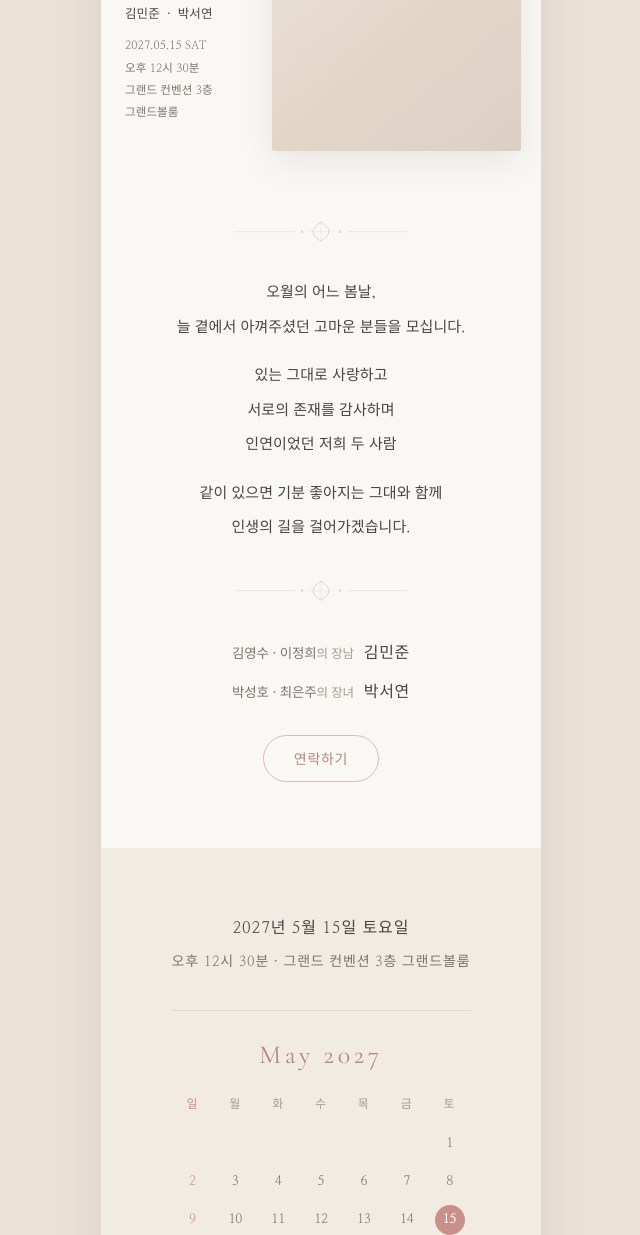
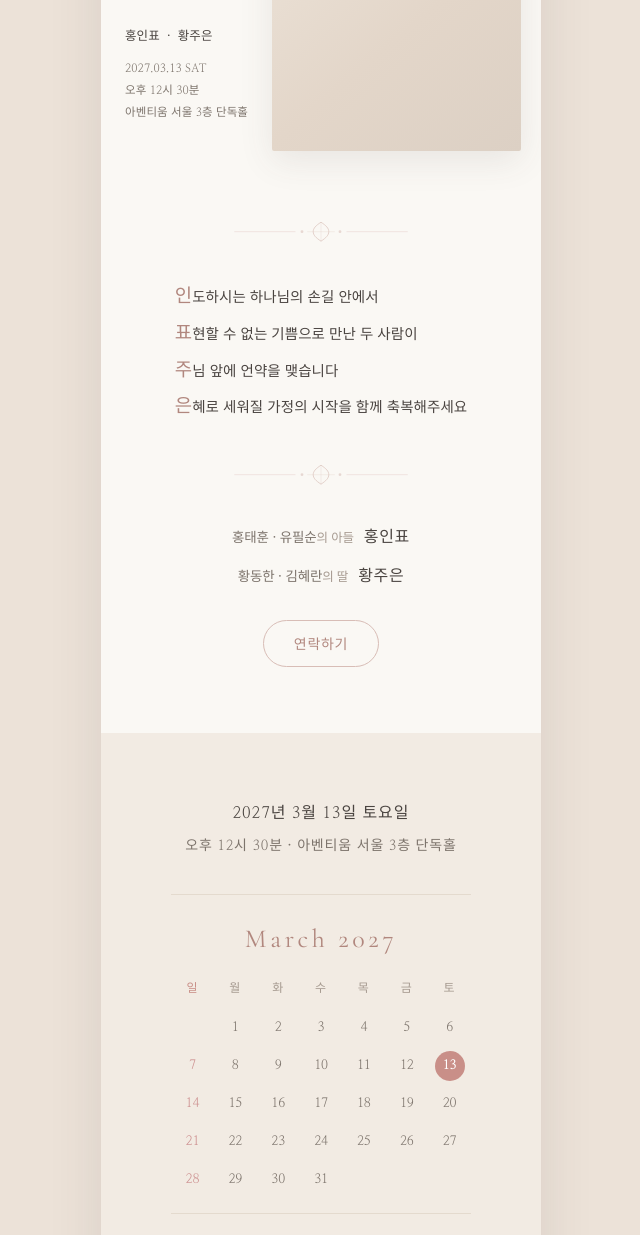
Before and after one commit to inpyo6262/wedding-invitation, a plain HTML site: page index.html in a window 1280 px wide. Shown: the part 393-1628 px from the top of the page, without its empty margins (319-959 px from the left). Drawn offline with nearby package versions, Linux system fonts and the light colour scheme; a web font is replaced by a local one.

Commit message:
실제 청첩장 정보 반영 (홍인표 ♥ 황주은)
- 예식: 2027.03.13 토 12:30, 아벤티움 서울 3층 단독홀
- 인사말: 인/표/주/은 삼행시 — 첫 글자 강조 렌더링 추가
- 오시는 길: 아벤티움 공식 LOCATION 안내(지하철·버스·주차) 반영
- 계좌·화환이 모두 비면 마음 전하실 곳 섹션 자동 숨김

Co-Authored-By: Claude Opus 5 <noreply@anthropic.com>

```diff
--- a/css/style.css
+++ b/css/style.css
@@ -164,6 +164,28 @@ a{color:inherit;}
   letter-spacing:.005em;
 }
 .greeting__body .sp{display:block;height:14px;}
+
+/* 삼행시 모드 */
+.greeting__body.is-acrostic{
+  display:inline-block;
+  text-align:left;
+  font-size:14.5px;
+  line-height:2.05;
+  max-width:300px;
+}
+.greeting__body.is-acrostic .gl{
+  display:flex;
+  align-items:baseline;
+  margin:7px 0;
+}
+.greeting__body.is-acrostic .ac{
+  flex:none;
+  font-weight:400;
+  font-size:1.3em;
+  color:var(--accent);
+  line-height:1;
+}
+.greeting__body.is-acrostic .gt{flex:1;}
 
 .family{
   margin:34px 0 28px;
--- a/index.html
+++ b/index.html
@@ -121,7 +121,7 @@
   </section>
 
   <!-- ===== 7. 마음 전하실 곳 ===== -->
-  <section class="sec sec--acc reveal">
+  <section class="sec sec--acc reveal" id="secAcc">
     <h2 class="title">마음 전하실 곳</h2>
     <p class="acc__desc">
       멀리서도 축하의 마음을 전하고 싶으신 분들을 위해<br>
--- a/js/config.js
+++ b/js/config.js
@@ -8,53 +8,75 @@
 const CONFIG = {
   /* ---------- 1. 신랑 ---------- */
   groom: {
-    name: '김민준',            // 이름
-    nameEn: 'Minjun',          // 영문 이름 (푸터용)
-    relation: '장남',          // 장남 / 차남 / 아들 ...
-    phone: '010-1234-5678',
-    father: { name: '김영수', phone: '010-1111-1111', late: false }, // late:true 면 '故'
-    mother: { name: '이정희', phone: '010-2222-2222', late: false },
-    // 계좌는 여러 개 넣을 수 있습니다.
+    name: '홍인표',
+    nameEn: 'Inpyo',
+    relation: '아들',
+    phone: '010-2777-6262',
+    father: { name: '홍태훈', phone: '010-6886-5900', late: false }, // late:true 면 '故'
+    mother: { name: '유필순', phone: '010-3480-6262', late: false },
+    // 계좌는 여러 개 넣을 수 있습니다. number 가 비어 있으면 그 줄은 표시되지 않습니다.
     accounts: [
-      { label: '신랑',        bank: '국민은행', number: '123456-01-123456', holder: '김민준', kakaopay: '' },
-      { label: '아버지 김영수', bank: '신한은행', number: '110-123-456789',   holder: '김영수', kakaopay: '' },
-      { label: '어머니 이정희', bank: '농협은행', number: '302-1234-5678-01', holder: '이정희', kakaopay: '' }
+      { label: '신랑 홍인표',   bank: '', number: '', holder: '홍인표', kakaopay: '' },
+      { label: '아버지 홍태훈', bank: '', number: '', holder: '홍태훈', kakaopay: '' },
+      { label: '어머니 유필순', bank: '', number: '', holder: '유필순', kakaopay: '' }
     ],
-    // 화환 보내기 링크 (없으면 '')
-    wreathUrl: ''
+    wreathUrl: '' // 화환 보내기 링크 (없으면 '')
   },
 
   /* ---------- 2. 신부 ---------- */
   bride: {
-    name: '박서연',
-    nameEn: 'Seoyeon',
-    relation: '장녀',
-    phone: '010-8765-4321',
-    father: { name: '박성호', phone: '010-3333-3333', late: false },
-    mother: { name: '최은주', phone: '010-4444-4444', late: false },
+    name: '황주은',
+    nameEn: 'Jueun',
+    relation: '딸',
+    phone: '010-7938-0604',
+    father: { name: '황동한', phone: '', late: false },
+    mother: { name: '김혜란', phone: '', late: false },
     accounts: [
-      { label: '신부',        bank: '카카오뱅크', number: '3333-01-1234567',  holder: '박서연', kakaopay: '' },
-      { label: '아버지 박성호', bank: '우리은행',   number: '1002-123-456789', holder: '박성호', kakaopay: '' },
-      { label: '어머니 최은주', bank: '하나은행',   number: '123-456789-01234', holder: '최은주', kakaopay: '' }
+      { label: '신부 황주은',   bank: '', number: '', holder: '황주은', kakaopay: '' },
+      { label: '아버지 황동한', bank: '', number: '', holder: '황동한', kakaopay: '' },
+      { label: '어머니 김혜란', bank: '', number: '', holder: '김혜란', kakaopay: '' }
     ],
     wreathUrl: ''
   },
 
   /* ---------- 3. 예식 ---------- */
   wedding: {
-    date: '2027-05-15',        // YYYY-MM-DD
+    date: '2027-03-13',        // YYYY-MM-DD (토요일)
     time: '12:30',             // 24시간 표기 HH:MM
-    venue: '그랜드 컨벤션',      // 웨딩홀 이름
-    hall: '3층 그랜드볼룸',      // 홀 이름 / 층
-    tel: '02-123-4567',        // 웨딩홀 대표번호 (없으면 '')
-    addressRoad: '서울특별시 강남구 테헤란로 123',  // 도로명 주소
-    addressJibun: '역삼동 123-45',                 // 지번 주소
-    lat: 37.5006,              // 위도 (카카오맵 키 넣었을 때 사용)
-    lng: 127.0366,             // 경도
+    venue: '아벤티움 서울',
+    hall: '3층 단독홀',
+    tel: '02-313-2480',
+    addressRoad: '서울특별시 중구 청파로 464 브라운스톤서울 3층',
+    addressJibun: '중구 중림동 355',
+    lat: 37.5581,              // 티맵 버튼 / 카카오맵용
+    lng: 126.9684,
     transport: [
-      { icon: '🚇', title: '지하철', lines: ['2호선 역삼역 3번 출구에서 도보 5분', '9호선 언주역 7번 출구에서 도보 10분'] },
-      { icon: '🚌', title: '버스',   lines: ['간선 146, 360, 740 — 역삼역 하차', '지선 4412, 6411 — 테헤란로 하차'] },
-      { icon: '🚗', title: '자가용', lines: ['내비게이션에 "그랜드 컨벤션" 검색', '건물 지하 2~5층 주차장 2시간 무료'] }
+      {
+        icon: '🚇', title: '지하철',
+        lines: [
+          '2·5호선 충정로역 4번 출구 — 도보 3분',
+          '출구 방향으로 70m 직진 후 횡단보도 건너편 브라운스톤서울 3층',
+          '1·4호선·공항철도 서울역 15번 출구 — 도보 10분',
+          '“서울역 서부광장” 방향으로 나오신 후 한국경제신문사 방향 맞은편'
+        ]
+      },
+      {
+        icon: '🚌', title: '버스',
+        lines: [
+          '한국경제신문사 하차 — 마을 서대문06 / 간선 370, 603 / 지선 7011, 7013A, 7013B, 7017 / 공항 6015',
+          '종근당·충정로역 하차 — 간선 172, 472, 603 / 지선 7011, 7013A, 7013B, 7017',
+          '서울역 서부 하차 — 간선 173, 261, 262, 463, 503, 604 / 지선 7021, 7024',
+          '경찰청·동북아역사재단 하차 — 간선 103, 150, 701, 704, 708, 709, 742, 750A, 750B, 752'
+        ]
+      },
+      {
+        icon: '🚗', title: '자가용 · 주차',
+        lines: [
+          '본관주차장 — 브라운스톤서울 (중구 청파로 464)',
+          '별관주차장 — 서소문공원 (중구 칠패로 5)',
+          '별관(서소문공원) 주차장을 이용하시면 더 여유롭게 주차하실 수 있습니다'
+        ]
+      }
     ]
   },
 
@@ -62,30 +84,25 @@ const CONFIG = {
   greeting: {
     eyebrow: 'Invite you',
     subtitle: '소중한 당신을 초대합니다.',
+    // acrostic: true 면 각 줄 첫 글자가 강조됩니다 (인 · 표 · 주 · 은)
+    acrostic: true,
     body: [
-      '오월의 어느 봄날,',
-      '늘 곁에서 아껴주셨던 고마운 분들을 모십니다.',
-      '',
-      '있는 그대로 사랑하고',
-      '서로의 존재를 감사하며',
-      '인연이었던 저희 두 사람',
-      '',
-      '같이 있으면 기분 좋아지는 그대와 함께',
-      '인생의 길을 걸어가겠습니다.'
+      '인도하시는 하나님의 손길 안에서',
+      '표현할 수 없는 기쁨으로 만난 두 사람이',
+      '주님 앞에 언약을 맺습니다',
+      '은혜로 세워질 가정의 시작을 함께 축복해주세요'
     ]
   },
 
   /* ---------- 5. 사진 ---------- */
   photos: {
-    // 메인 사진 (images/main.jpg 로 넣어주세요)
-    main: 'images/main.jpg',
-    // 갤러리: images/gallery/1.jpg ~ N.jpg
-    galleryPath: 'images/gallery/',
+    main: 'images/main.jpg',              // 메인 사진
+    galleryPath: 'images/gallery/',       // images/gallery/1.jpg ~ N.jpg
     galleryExt: '.jpg',
     galleryCount: 12
   },
 
-  /* ---------- 6. 배경음악 (현재 사용 안 함) ---------- */
+  /* ---------- 6. 배경음악 (사용 안 함) ---------- */
   bgm: {
     enabled: false,
     src: 'assets/bgm.mp3'
@@ -93,9 +110,9 @@ const CONFIG = {
 
   /* ---------- 7. 카카오 (선택) ---------- */
   kakao: {
-    jsKey: '',   // 카카오 JavaScript 키 → 넣으면 카카오톡 공유 활성화
-    mapKey: '',  // 카카오맵 JavaScript 키 → 넣으면 실제 지도 표시
-    shareImage: '' // 공유 썸네일 이미지 절대 URL (예: https://아이디.github.io/레포/images/main.jpg)
+    jsKey: '',     // 카카오 JavaScript 키 → 넣으면 카카오톡 공유 활성화
+    mapKey: '',    // 카카오맵 JavaScript 키 → 넣으면 실제 지도 표시
+    shareImage: '' // 공유 썸네일 절대 URL (예: https://아이디.github.io/레포/images/main.jpg)
   },
 
   /* ---------- 8. Firebase 방명록 ---------- */
@@ -111,7 +128,7 @@ const CONFIG = {
   guestbook: {
     collection: 'guestbook',
     pageSize: 5,
-    adminPassword: '' // 비우면 글쓴이가 입력한 비밀번호로만 삭제 가능
+    adminPassword: '' // 정해두면 어떤 글이든 이 비밀번호로 삭제 가능
   }
 };
 
--- a/js/main.js
+++ b/js/main.js
@@ -106,10 +106,21 @@
      3. 인사말 + 혼주
      ============================================================ */
   function renderGreeting() {
-    var html = (C.greeting.body || []).map(function (line) {
-      return line === '' ? '<span class="sp"></span>' : esc(line);
-    }).join('<br>').replace(/<br><span class="sp"><\/span><br>/g, '<span class="sp"></span>');
-    $('greetingBody').innerHTML = html;
+    var body = $('greetingBody');
+    var lines = C.greeting.body || [];
+
+    if (C.greeting.acrostic) {
+      /* 삼행시 — 각 줄 첫 글자를 강조하고 왼쪽으로 정렬합니다 */
+      body.classList.add('is-acrostic');
+      body.innerHTML = lines.filter(function (l) { return l !== ''; }).map(function (line) {
+        return '<span class="gl"><b class="ac">' + esc(line.charAt(0)) + '</b>' +
+          '<span class="gt">' + esc(line.slice(1)) + '</span></span>';
+      }).join('');
+    } else {
+      body.innerHTML = lines.map(function (line) {
+        return line === '' ? '<span class="sp"></span>' : esc(line);
+      }).join('<br>').replace(/<br><span class="sp"><\/span><br>/g, '<span class="sp"></span>');
+    }
 
     var wrap = $('family');
     [C.groom, C.bride].forEach(function (p) {
@@ -371,6 +382,20 @@
      ============================================================ */
   function renderAccounts() {
     var wrap = $('accounts');
+
+    /* 계좌도 화환 링크도 없으면 섹션 자체를 숨깁니다 */
+    var hasAccount = [C.groom, C.bride].some(function (p) {
+      return (p.accounts || []).some(function (a) { return a.number; });
+    });
+    var hasWreath = !!(C.groom.wreathUrl || C.bride.wreathUrl);
+    if (!hasAccount && !hasWreath) {
+      $('secAcc').hidden = true;
+      return;
+    }
+    if (!hasAccount) {
+      document.querySelector('.acc__desc').hidden = true;
+      document.querySelector('#secAcc .title').textContent = '축하 화환 보내기';
+    }
     [['신랑측', C.groom], ['신부측', C.bride]].forEach(function (pair) {
       var label = pair[0], p = pair[1];
       var list = (p.accounts || []).filter(function (a) { return a.number; });
```
